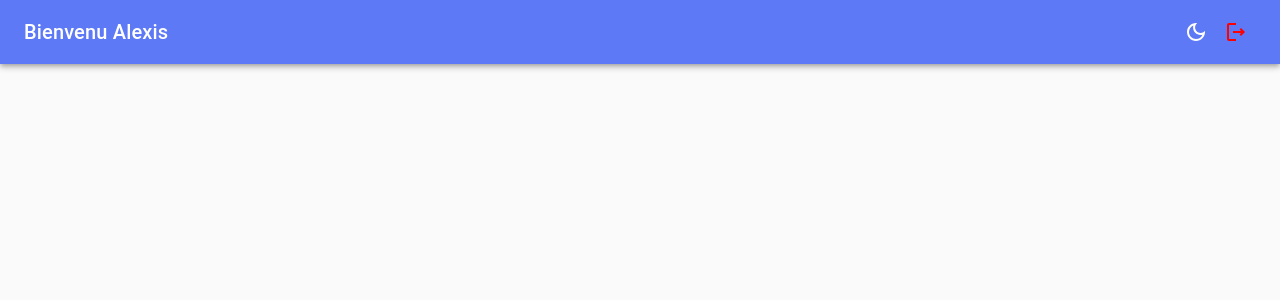
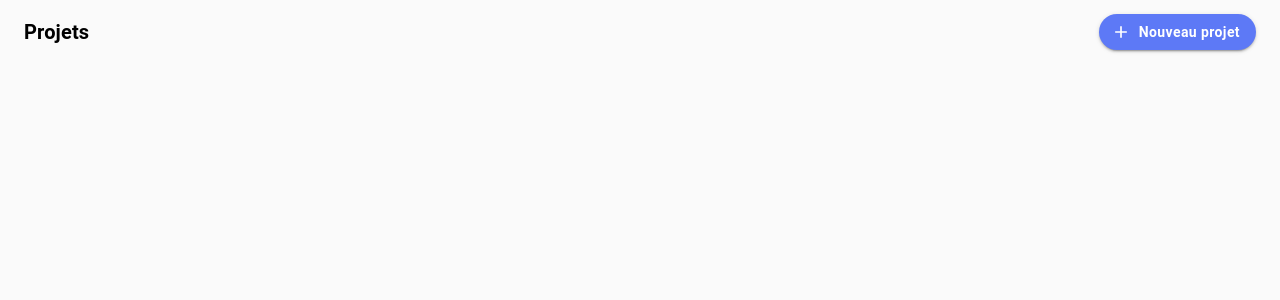
Before and after one commit to AlexSearha/testAlex, a React (Vite) app: page / in a window 1280 px wide. Shown: the top 300 px of the page. Built offline with nearby package versions, Linux system fonts and the light colour scheme.

Commit message:
toolbar ok

```diff
--- /dev/null
+++ b/src/components/Toolbar/Toolbar.tsx
@@ -0,0 +1,39 @@
+// import './style.scss';
+import { Button, Stack, Typography, useTheme } from '@mui/material';
+import Toolbar from '@mui/material/Toolbar';
+import AddIcon from '@mui/icons-material/Add';
+
+// --------------------------------------------------------------------//
+// ----------------------------Component-------------------------------//
+// --------------------------------------------------------------------//
+
+export default function ToolbarComponent() {
+  const theme = useTheme();
+  return (
+    <Toolbar
+      sx={{
+        display: 'flex',
+        justifyContent: 'space-between',
+        color: theme.palette.text.secondary,
+      }}
+    >
+      <Typography variant="h6" component="div" sx={{ fontWeight: 700 }}>
+        {/* {username} */}
+        Projets
+      </Typography>
+      <Stack direction="row" spacing={2}>
+        <Button
+          sx={{
+            borderRadius: '25px',
+            textTransform: 'none',
+            fontWeight: 'bold',
+          }}
+          variant="contained"
+          startIcon={<AddIcon />}
+        >
+          Nouveau projet
+        </Button>
+      </Stack>
+    </Toolbar>
+  );
+}
--- a/src/routes/AppRouter.tsx
+++ b/src/routes/AppRouter.tsx
@@ -1,7 +1,7 @@
 // React
 import { BrowserRouter, Route, Routes } from 'react-router-dom';
+import ToolbarComponent from '../components/Toolbar/Toolbar';
 // Components
-import Header from '../outlets/header/Header';
 
 // --------------------------------------------------------------------//
 // ----------------------------Component-------------------------------//
@@ -11,7 +11,7 @@ export default function AppRouter() {
   return (
     <BrowserRouter>
       <Routes>
-        <Route path="/" element={<Header />} />
+        <Route path="/" element={<ToolbarComponent />} />
         <Route path="/about" element={<h1>About</h1>} />
       </Routes>
     </BrowserRouter>
```
